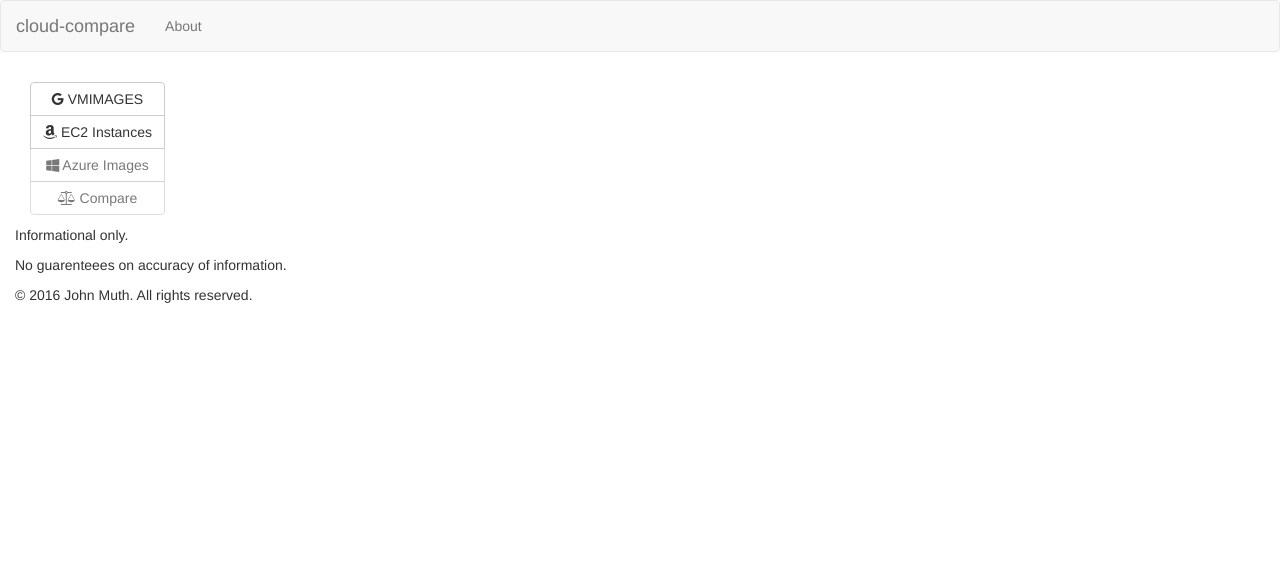
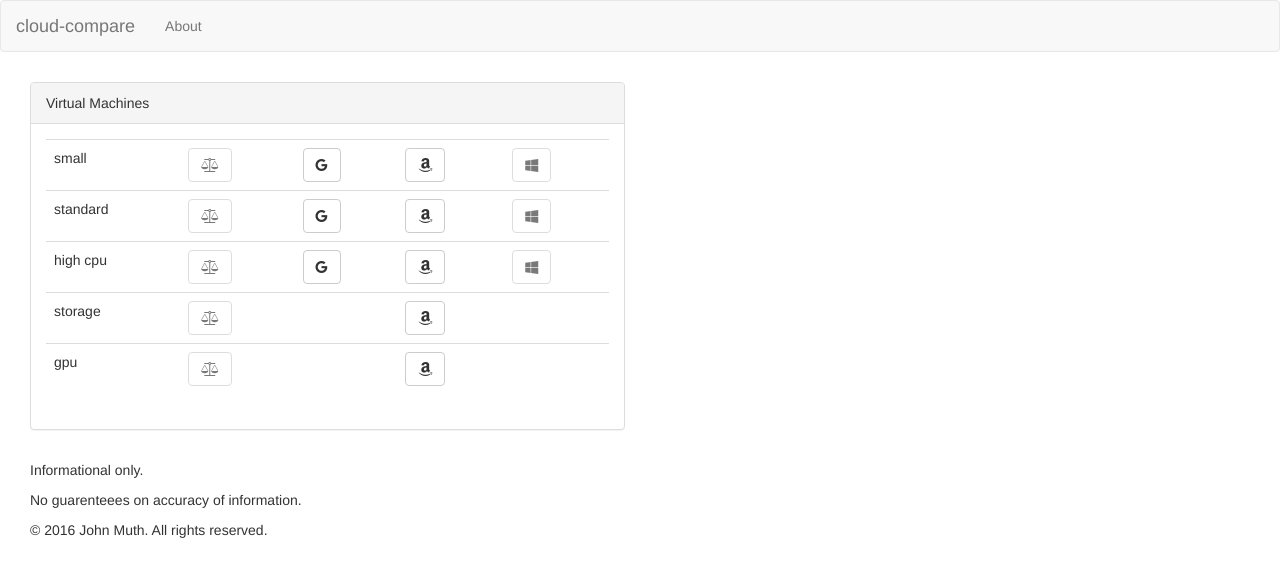
Before and after one commit to cloud-compare/cloud-compare, a Django app: page / in a window 1280 px wide. Shown: the top 577 px of the page. Run offline with Django 3.2, Linux system fonts and the light colour scheme; some libraries are stand-ins or nearby versions.

Commit message:
Prototype for new top level page.

```diff
--- a/pricing/templates/bootstrap_main.html
+++ b/pricing/templates/bootstrap_main.html
@@ -10,35 +10,58 @@
     <div class="row">
       <div class="col-xs-12 col-sm-6">
 
-            <div class="btn-group-vertical" role="group">
+        <div class="panel panel-default">
+          <div class="panel-heading">
+            Virtual Machines
+          </div>
 
+          <div class="panel-body">
+
+          <table class="table">
+          {% for vmtype in items.vmtypes %}
+            <tr>
+              <td>{{ vmtype.name }}</td>
+
+              <td>
+                <a class="btn btn-default" href="#" role="button" disabled="disabled">
+                  <i class="fa fa-balance-scale" aria-hidden="true"></i>
+                </a>
+              </td>
+
+              <td>
+              {% if vmtype.gcp %}
                  <a class="btn btn-default"
                     href="/pricing/gcp/ptype=COMPUTEENGINE/psubtype=VMIMAGE"
                     role="button">
 
                    <i class="fa fa-google" aria-hidden="true"></i>
-            VMIMAGES
+                 </a>
+              {% endif %}
+              </td>
 
-          </a>
-
+              <td>
+              {% if vmtype.aws %}
                 <a class="btn btn-default"
                     href="/pricing/aws/offer_code=AmazonEC2/product_family=Compute Instance"
                     role="button">
 
                   <i class="fa fa-amazon" aria-hidden="true"></i>
-            EC2 Instances
 
                 </a>
+              {% endif %}
+              </td>
+
+              <td>
+              {% if vmtype.azure %}
                 <a class="btn btn-default" href="#" role="button" disabled="disabled">
                   <i class="fa fa-windows" aria-hidden="true"></i>
-            Azure Images
                 </a>
+              {% endif %}
+              </td>
 
-          <a class="btn btn-default" href="#" role="button" disabled="disabled">
-            <i class="fa fa-balance-scale" aria-hidden="true"></i>
-            Compare
-          </a>
-
+            </tr>
+          {% endfor %}
+          </table>
         </div>
       </div>
     </div>
--- a/pricing/view_main.py
+++ b/pricing/view_main.py
@@ -5,10 +5,42 @@ from django.db.models import Count
 
 from django.db import connection
 
+from pprint import pprint
+
+class VMType():
+    def __init__(self, name, gcp, aws, azure):
+        self.name = name
+        self.aws = aws
+        self.gcp = gcp
+        self.azure = azure
+
+    def __repr__(self):
+        return self.name + " " + str(self.aws) + " " +  str(self.gcp) + " " +  str(self.azure)
+
+    def name(self):
+        return self.name
+
+    def gcp(self):
+        return self.gcp
+
+    def aws(self):
+        return self.aws
+
+    def azure(self):
+        return self.azure
+
+
 def main(request):
-    items = []
+    vmtypes = []
+    vmtypes.append(VMType('small', True, True, True))
+    vmtypes.append(VMType('standard', True, True, True))
+    vmtypes.append(VMType('high cpu', True, True, True))
+    vmtypes.append(VMType('storage', False, True, False))
+    vmtypes.append(VMType('gpu', False, True, False))
+    pprint(vmtypes)
 
-    args = {'body_title': 'Main', 'items': items}
+    items = {'vmtypes' : vmtypes}
+    args = {'body_title': 'Main', 'vmtypes': vmtypes, 'items': items}
     return render(request, 'bootstrap_main.html', args)
 
 def about(request):
```
Also changed, not shown: 1 other file. Lines whose indentation alone changed are shown as unchanged.
